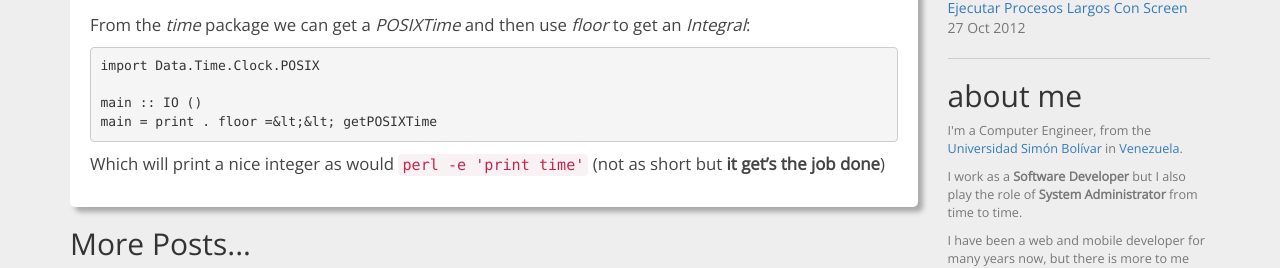
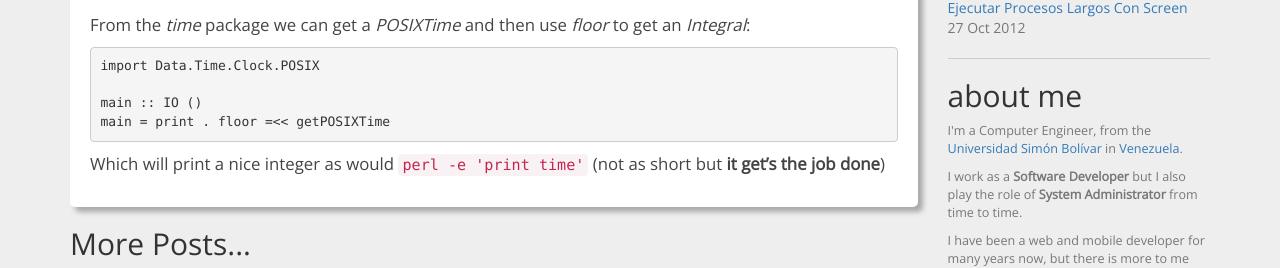
Before and after one commit to dcestari/dcestari.github.com, a Jekyll site: the page built from _posts/2010-07-16-unix-time-on-haskell.md, in a window 1280 px wide. Shown: the part 365-633 px from the top of the page. Built offline with Jekyll 4.4.1, drawn with Linux system fonts in a browser that asks for light colours; nearby versions of some CDN libraries.

Commit message:
Fix sample code in "Unix Time on Haskell"

```diff
--- a/_posts/2010-07-16-unix-time-on-haskell.md
+++ b/_posts/2010-07-16-unix-time-on-haskell.md
@@ -14,10 +14,12 @@ working on the _IO Monad_.
 
 From the _time_ package we can get a _POSIXTime_ and then use _floor_ to get an _Integral_:
 
-    import Data.Time.Clock.POSIX
+{% highlight haskell %}
+import Data.Time.Clock.POSIX
 
-    main :: IO ()
-    main = print . floor =&lt;&lt; getPOSIXTime
+main :: IO ()
+main = print . floor =<< getPOSIXTime
+{% endhighlight %}
 
 Which will print a nice integer as would `perl -e 'print time'` (not as short but
 **it get's the job done**)
```
